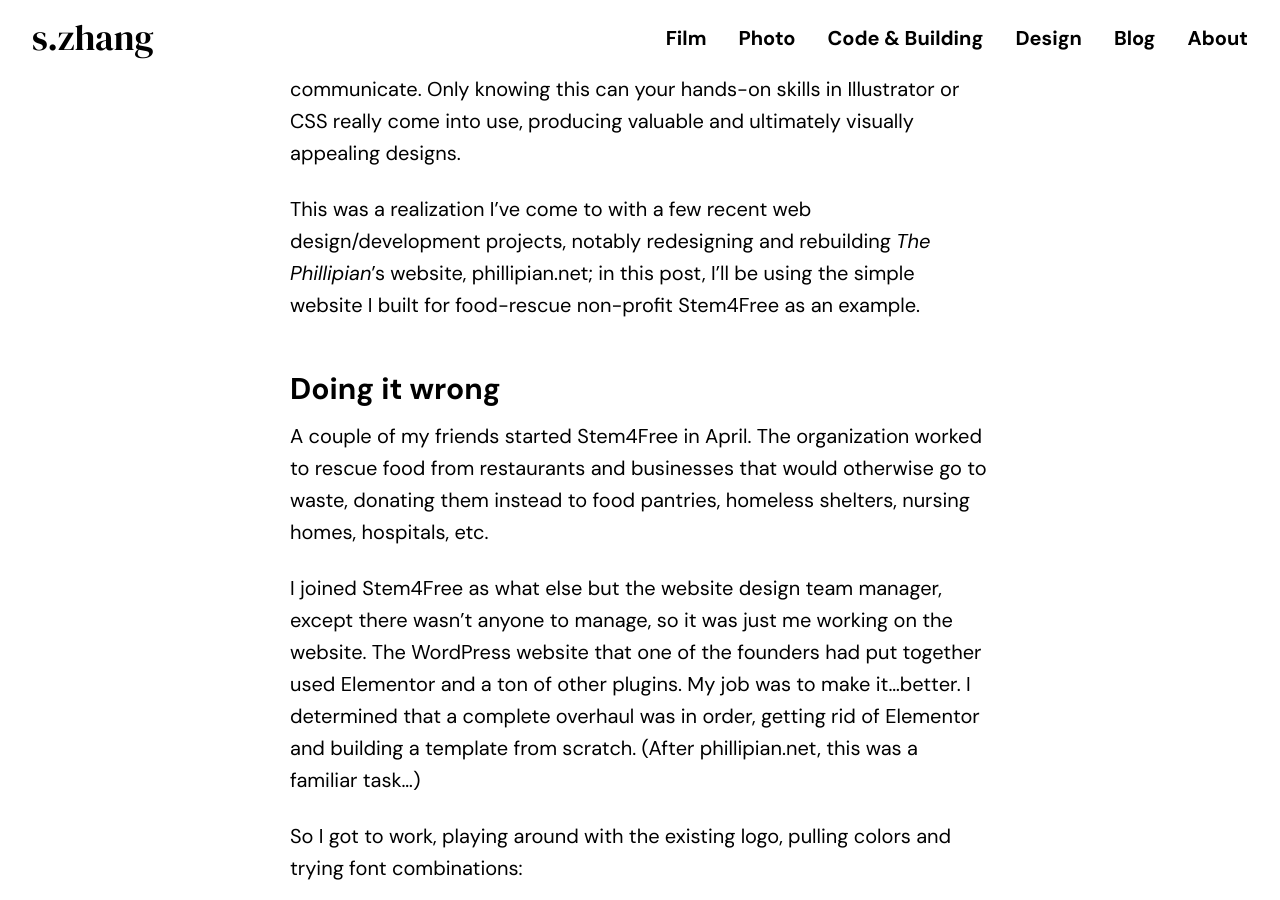
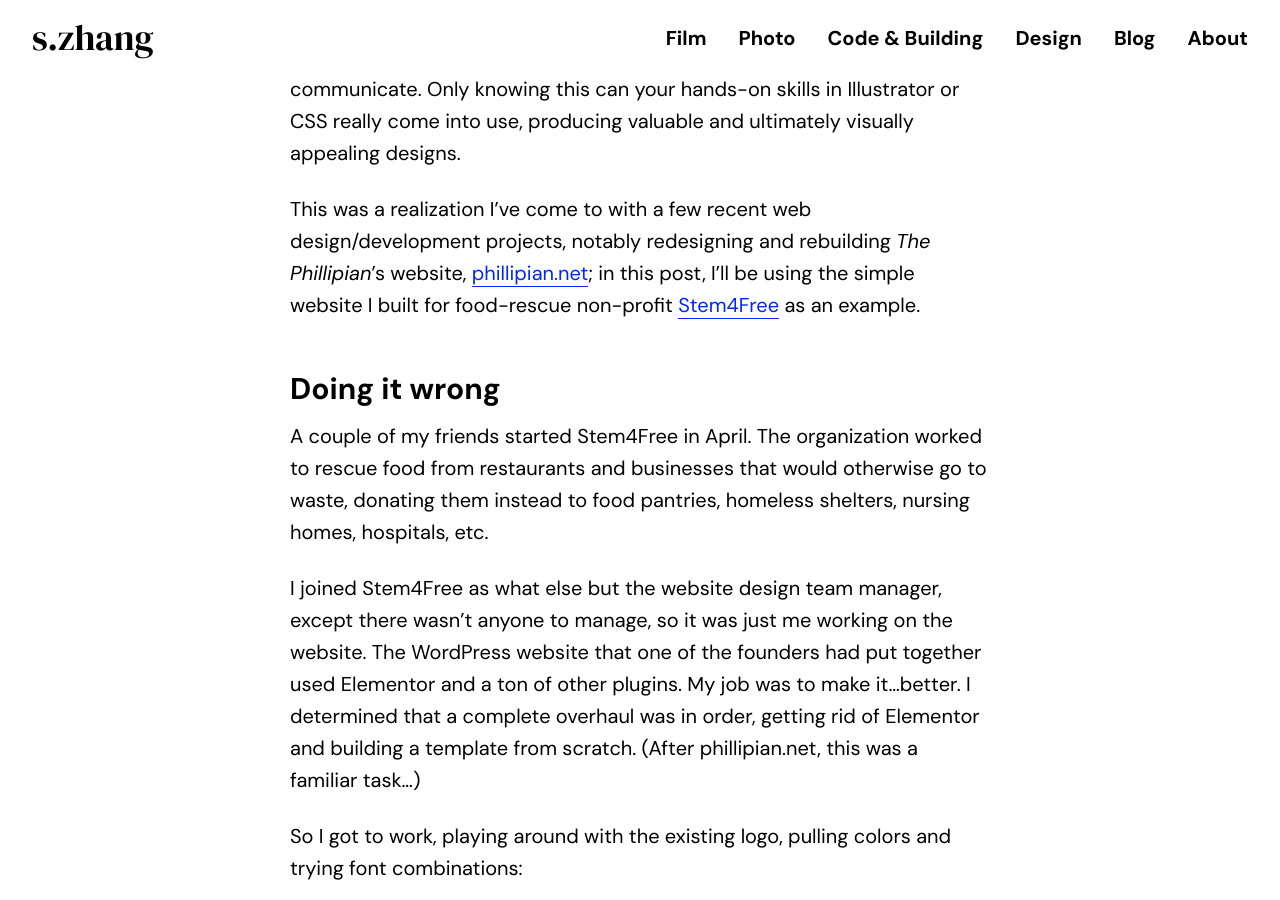
Before and after one commit to wwsalmon/portfolio, a Jekyll site: the page built from _posts/2020-06-25-the-most-important-step-in-web-design-happens-before-you-push-a-single-pixel.md, in a window 1280 px wide and 900 px high, scrolled down 1369 px. Built offline with Jekyll 4.4.1, drawn with Linux system fonts in a browser that asks for light colours; some web fonts are replaced; part of the change alters nothing that is shown; some of the changed text lies outside the part shown.

```diff
--- a/_posts/2020-06-25-the-most-important-step-in-web-design-happens-before-you-push-a-single-pixel.md
+++ b/_posts/2020-06-25-the-most-important-step-in-web-design-happens-before-you-push-a-single-pixel.md
@@ -11,7 +11,7 @@ This post's claim: **client research is the most important step to take when des
 
 That's the actionable, practical form of the advice that I'm attempting to give. The underlying idea is the importance of design thinking. More than building pretty websites or graphics, design is about knowing as well as you can the problem that you want to solve or the message that you want to communicate. Only knowing this can your hands-on skills in Illustrator or CSS really come into use, producing valuable and ultimately visually appealing designs.
 
-This was a realization I've come to with a few recent web design/development projects, notably redesigning and rebuilding *The Phillipian*'s website, phillipian.net; in this post, I'll be using the simple website I built for food-rescue non-profit Stem4Free as an example.
+This was a realization I've come to with a few recent web design/development projects, notably redesigning and rebuilding *The Phillipian*'s website, [phillipian.net](https://phillipian.net/); in this post, I'll be using the simple website I built for food-rescue non-profit [Stem4Free](http://stem4free.org/) as an example.
 
 ## Doing it wrong
 
@@ -99,4 +99,4 @@ Requests for changes didn't stop, of course. This is a growing, changing student
 
 What allowed this to happen — as promised, making the second version of the website prettier, the client more happy, and me more sane — was that client research in the middle. That's because good design isn't about being able to make the prettiest things by magic; it's about making well-thought out things, asking the right questions and doing the work to get there. Design processes can get much more involved beyond client research: rounds of workshops and design sprints, for example. If you're a seasoned designer or developer who has worked with tons of clients, you already know these truths, but if you're just getting started or still figuring things out, it's never too early to strive to put design thinking at the center of your process.[^ref]
 
-[^ref]: This post was also posted on DEV.to.
+[^ref]: This post was also posted on [DEV.to](https://dev.to/wwsalmon/the-most-important-step-in-web-design-happens-before-you-push-a-single-pixel-575p).
```
